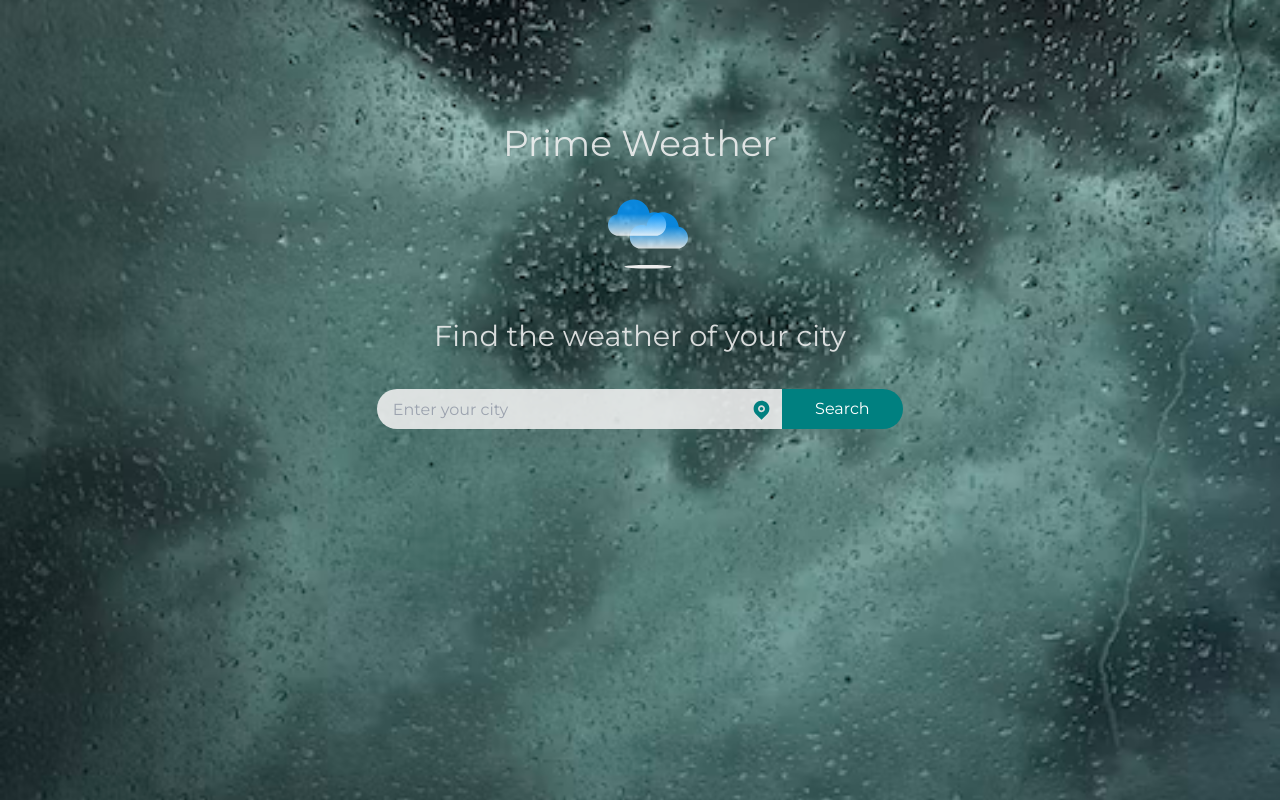
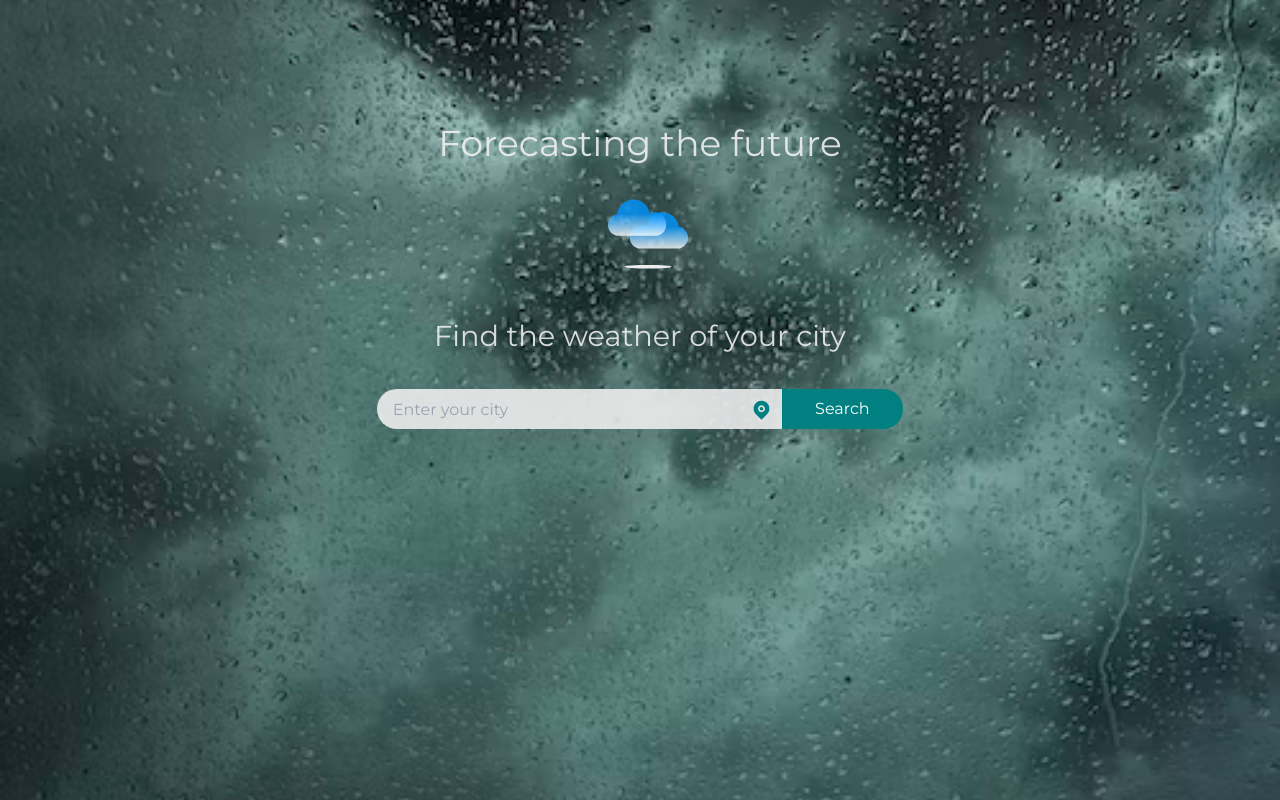
Before and after one commit to PrimeFord/WeatherApp, a React (Vite) app: page / in a window 1280 px wide. Built offline with nearby package versions, Linux system fonts and the light colour scheme.

Commit message:
New changes

```diff
--- a/src/Components/Title.jsx
+++ b/src/Components/Title.jsx
@@ -3,7 +3,7 @@ import React from "react";
 const Title = () => {
   return (
     <div className="flex justify-center items-center flex-col gap-6">
-      <p className="text-[1.5rem] lg:text-[2.25rem]">Prime Weather</p>
+      <p className="text-[1.5rem] lg:text-[2.25rem]">Forecasting the future</p>
       <span>
         <img
           className="h-[5rem] w-[5rem] ml-4"
--- a/src/Components/Title2.jsx
+++ b/src/Components/Title2.jsx
@@ -3,7 +3,7 @@ import React from "react";
 const Title2 = () => {
   return (
     <div className="flex justify-center items-center mt-2 lg:mt-0 lg:items-start h-fit w-fit flex-row gap-3">
-      <p className="lg:text-[1.8rem]">Prime Weather</p>
+      <p className="lg:text-[1.8rem]">Forecasting the future</p>
       <span>
         <img
           className="h-[2rem] w-[2rem] lg:h-[3.5rem] lg:w-[3.5rem] lg:ml-4"
```
Also changed, not shown: 1 other file (tests, documents, lock files or other folders).
